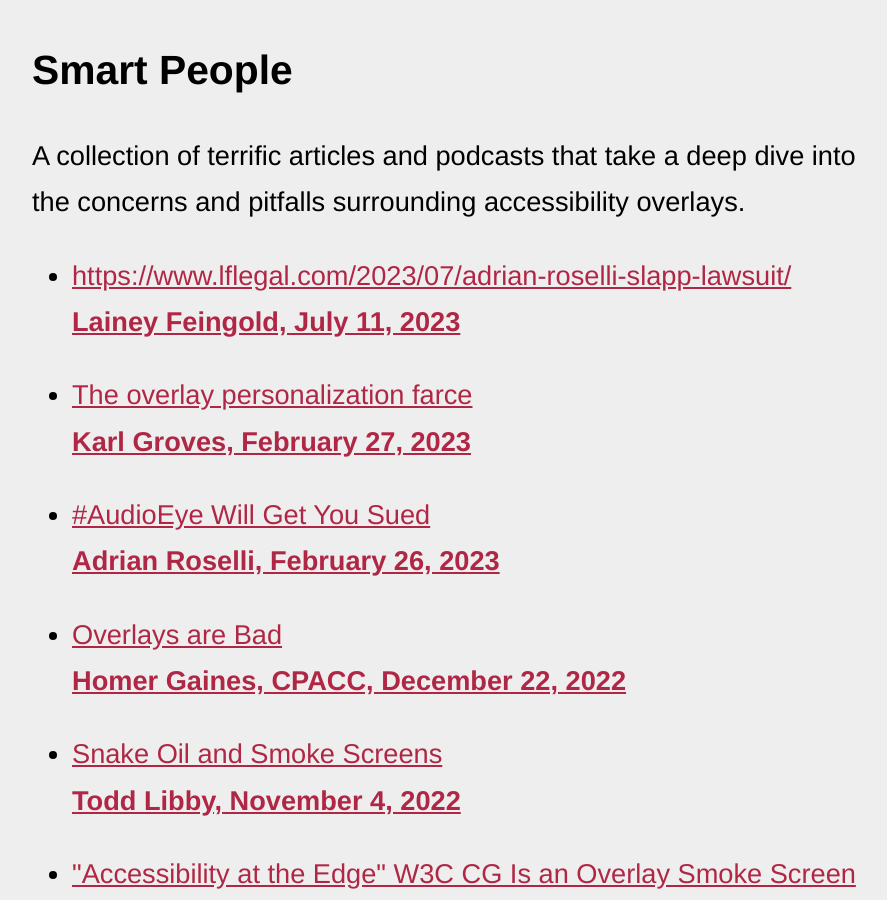
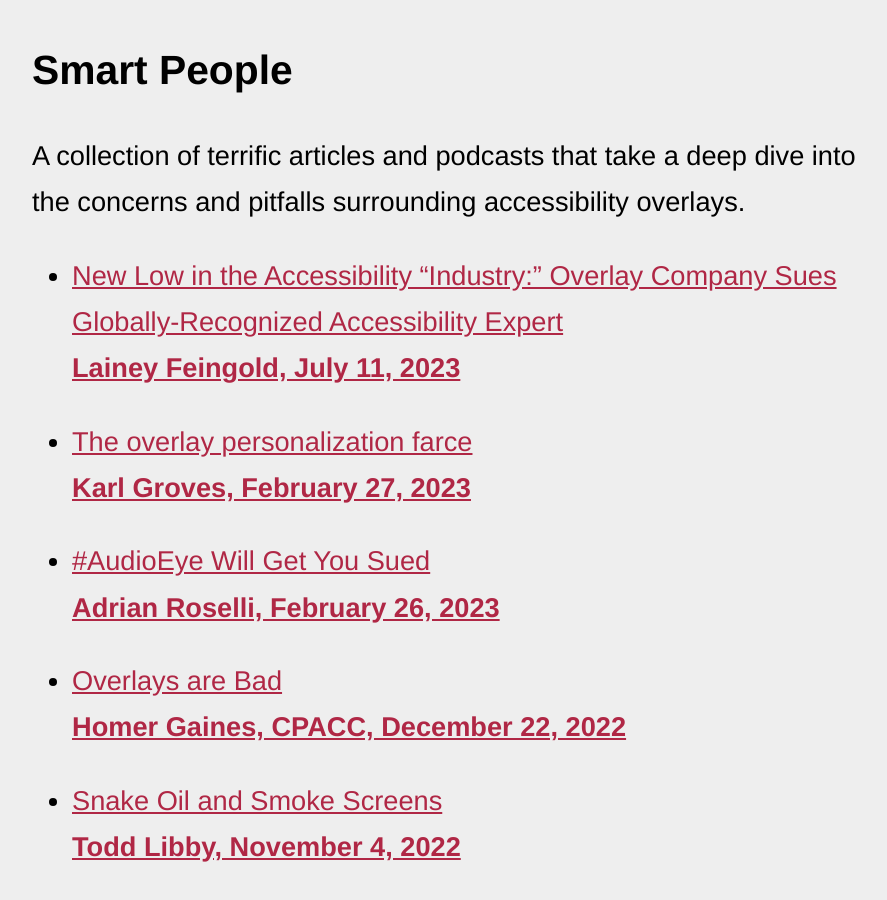
Before and after one commit to michaelspellacy/shouldiuseanaccessibilityoverlay-com, a Jekyll site: the page built from index.html, in a window 1280 px wide and 900 px high, scrolled down 4184 px. Shown: the whole window, without its empty margins (178-1065 px from the left). Built offline with Jekyll 4.4.1, drawn with Linux system fonts in a browser that asks for light colours.

Commit message:
Update default.html

```diff
--- a/_layouts/default.html
+++ b/_layouts/default.html
@@ -56,7 +56,7 @@
         <p>A collection of terrific articles and podcasts that take a deep dive into the concerns and pitfalls surrounding accessibility overlays.</p>
 
         <ul class="articles">
-          <li><a href="https://www.lflegal.com/2023/07/adrian-roselli-slapp-lawsuit/">https://www.lflegal.com/2023/07/adrian-roselli-slapp-lawsuit/ <span>Lainey Feingold, July 11, 2023</span></a></li>
+          <li><a href="https://www.lflegal.com/2023/07/adrian-roselli-slapp-lawsuit/">New Low in the Accessibility “Industry:” Overlay Company Sues Globally-Recognized Accessibility Expert <span>Lainey Feingold, July 11, 2023</span></a></li>
           <li><a href="https://karlgroves.com/the-overlay-personalization-farce/">The overlay personalization farce <span>Karl Groves, February 27, 2023</span></a></li>
           <li><a href="https://adrianroselli.com/2023/02/audioeye-will-get-you-sued.html">#AudioEye Will Get You Sued <span>Adrian Roselli, February 26, 2023</span></a></li>
           <li><a href="https://rightbadcode.com/overlays-are-bad">Overlays are Bad <span>Homer Gaines, CPACC, December 22, 2022</span></a></li>
```
